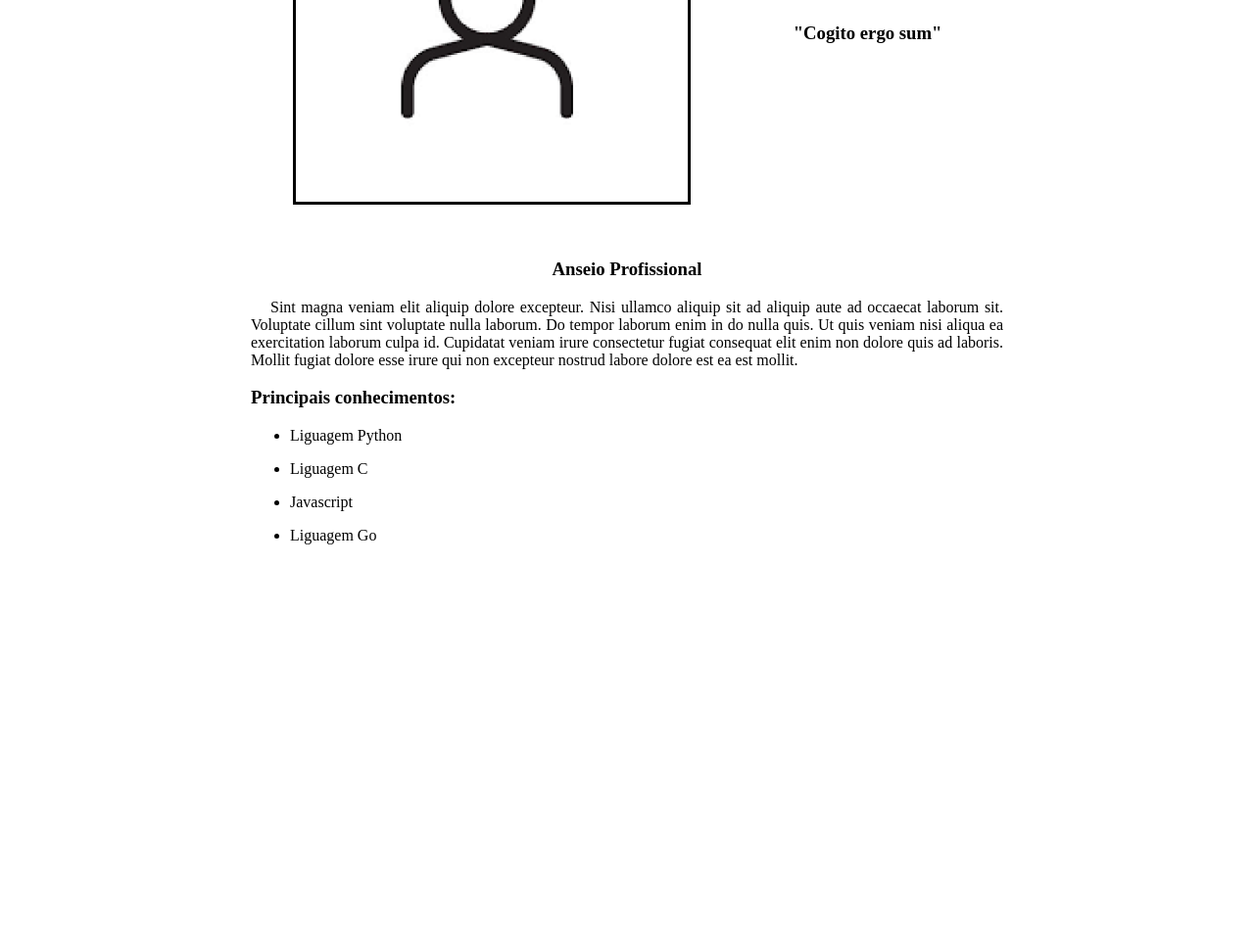
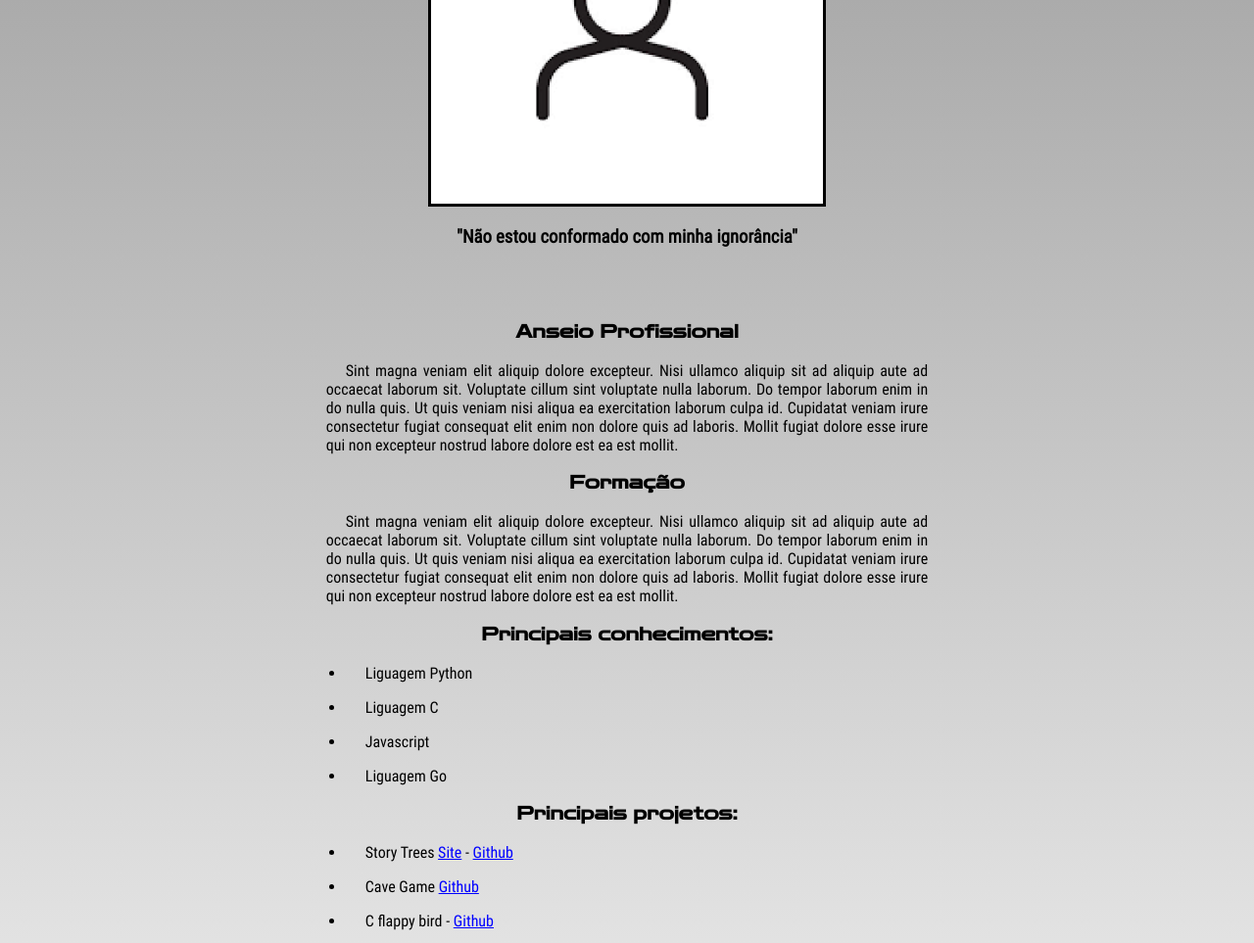
Before and after one commit to luizmgoncalves/portfolio, a plain HTML site: page index.html in a window 1280 px wide. Shown: the part 369-1332 px from the top of the page at 98% size. Before the commit the page ends 941 px from the top, so only its background shows below. Drawn offline with Linux system fonts and the light colour scheme.

Commit message:
style changes

```diff
--- a/index.html
+++ b/index.html
@@ -19,13 +19,13 @@
     <div id="content">
         <div id="image_container">
             <img src="person.png" alt="imagem" id="foto">
-            <h3>"Cogito ergo sum"</h3>
+            <h3>"Não estou conformado com minha ignorância"</h3>
         </div>
 
         <br><br>
 
-        <h3 style="text-align: center;">Anseio Profissional</h3>
-        <p style="text-align:justify; text-indent: 20px;">
+        <h3 class="subtitle">Anseio Profissional</h3>
+        <p class="text">
             Sint magna veniam elit aliquip dolore excepteur.
             Nisi ullamco aliquip sit ad aliquip aute ad occaecat laborum sit. Voluptate cillum sint voluptate nulla laborum.
             Do tempor laborum enim in do nulla quis. Ut quis veniam nisi aliqua ea exercitation laborum culpa id.
@@ -33,8 +33,18 @@
             Mollit fugiat dolore esse irure qui non excepteur nostrud labore dolore est ea est mollit.
         </p>
 
-        <h3>Principais conhecimentos: </h3>
-        <ul>
+        <h3 class="subtitle">Formação</h3>
+
+        <p class="text">
+            Sint magna veniam elit aliquip dolore excepteur.
+            Nisi ullamco aliquip sit ad aliquip aute ad occaecat laborum sit. Voluptate cillum sint voluptate nulla laborum.
+            Do tempor laborum enim in do nulla quis. Ut quis veniam nisi aliqua ea exercitation laborum culpa id.
+            Cupidatat veniam irure consectetur fugiat consequat elit enim non dolore quis ad laboris.
+            Mollit fugiat dolore esse irure qui non excepteur nostrud labore dolore est ea est mollit.
+        </p>
+
+        <h3 class="subtitle">Principais conhecimentos: </h3>
+        <ul class="text">
             <li>
                 <p>Liguagem Python</p>
             </li>
@@ -48,7 +58,22 @@
                 <p>Liguagem Go</p>
             </li>
         </ul>
+
+        <h3 class="subtitle">Principais projetos: </h3>
+        <ul class="text">
+            <li>
+                <p>Story Trees <a target="_blank" href="https://story-trees.80ff.com.br" >Site</a> - <a target="_blank" href="https://github.com/luizmgoncalves/story_telling_server">Github</a></p>
+            </li>
+            <li>
+                <p>Cave Game <a target="_blank" href="https://github.com/luizmgoncalves/cave_game">Github</a></p>
+            </li>
+            <li>
+                <p>C flappy bird - <a href="https://github.com/luizmgoncalves/c_flappy_bird">Github</a></p>
+            </li>
+        </ul>
     </div>
+
+    <div style="height:500px;"></div>
     <script src="script.js"></script>
 </body>
 
--- a/style.css
+++ b/style.css
@@ -1,12 +1,17 @@
 body {
     margin: 0px;
+    background: linear-gradient(rgb(150, 150, 150), rgb(255, 255, 255));
 }
+
+
+
+/*#########  BARRA DE NAVEGAÇÃO   #########*/
 
 #navbar {
     display: flex;
     flex-wrap: wrap;
     width: 100%;
-    background-color: rgb(230, 230, 230);
+    background-color: rgb(199, 199, 199);
     box-sizing: border-box;
     padding: 10px;
 }
@@ -88,6 +93,10 @@ body {
     margin-top: 20px;
 }
 
+
+/*#########  BARRA DE NAVEGAÇÃO   #########*/
+
+
 #title_container {
     background-color: rgb(0, 0, 0);
     color: white;
@@ -100,12 +109,12 @@ body {
 }
 
 #title_container h1 {
-    font-family:'Copperplate Gothic Light';
+    font-family:ZenDots-Regular;
     font-size:xx-large;
 }
 
 #title_container h3 {
-    font-family:'papyrus';
+    font-family: RobotoCondensed-Regular;
 }
 
 
@@ -126,12 +135,41 @@ body {
     display: flex;
     max-width:800px;
     margin: auto;
-    flex-direction: row;
+    flex-direction: column;
     flex-wrap: wrap;
 }
 
 #image_container h3{
     margin:auto;
-    min-width: max-content;
+    width: fit-content;
     padding: 20px;
+    font-family: RobotoCondensed-Regular;
 }
+
+.subtitle{
+    text-align: center;
+    font-family: ZenDots-Regular;
+}
+
+.text{
+    text-align:justify;
+    font-family: RobotoCondensed-Regular;
+    text-indent: 20px;
+    width: 80%;
+    margin:auto;
+}
+
+@font-face {
+    font-family: ZenDots-Regular;
+    src: url(ZenDots-Regular.ttf);
+  }
+
+  @font-face {
+    font-family: RobotoCondensed-Regular;
+    src: url(RobotoCondensed-Regular.ttf);
+  }
+
+
+  a{
+    color: blue;
+  }
```
Also changed, not shown: RobotoCondensed-Regular.ttf (added), ZenDots-Regular.ttf (added).
